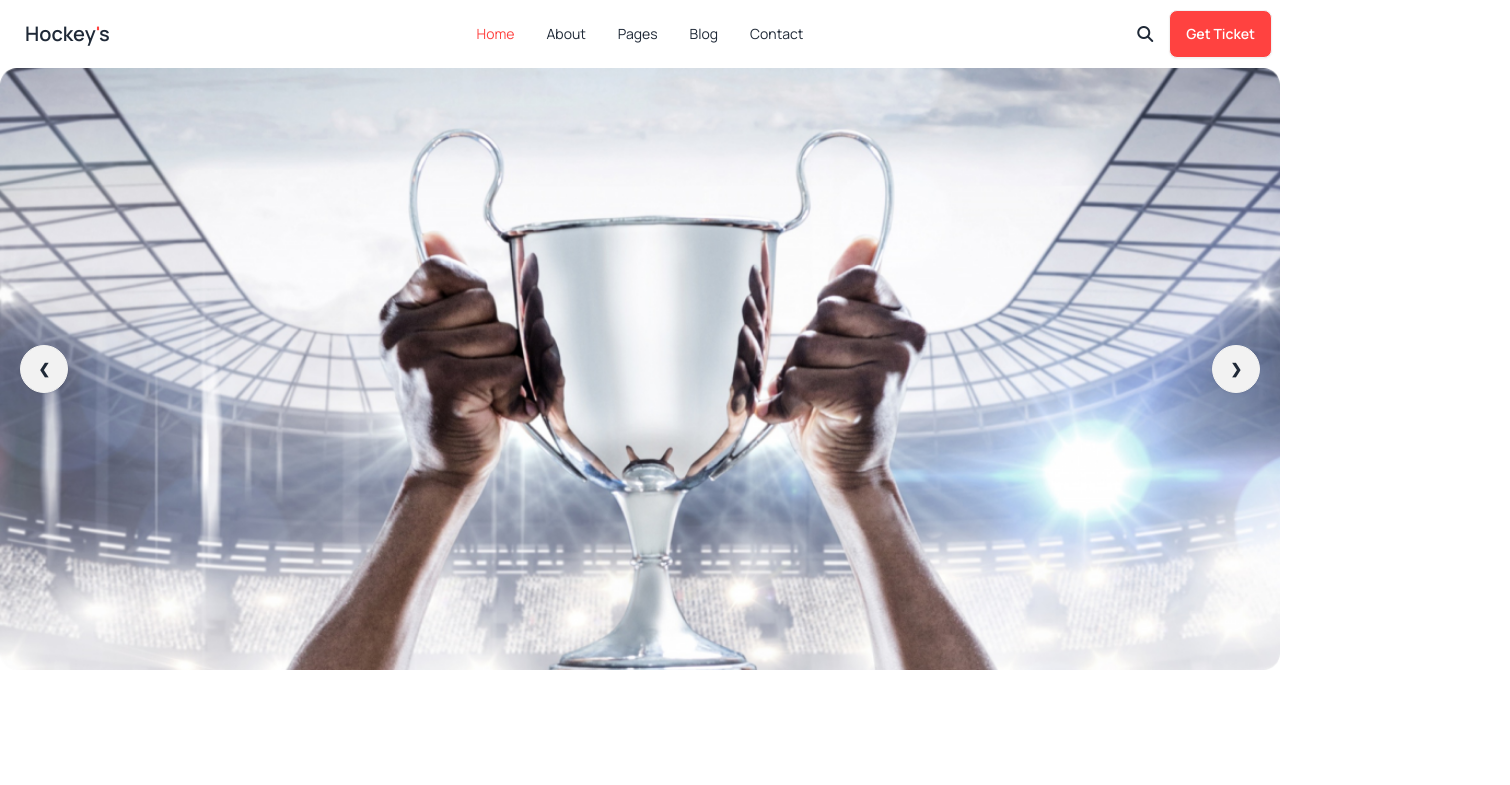
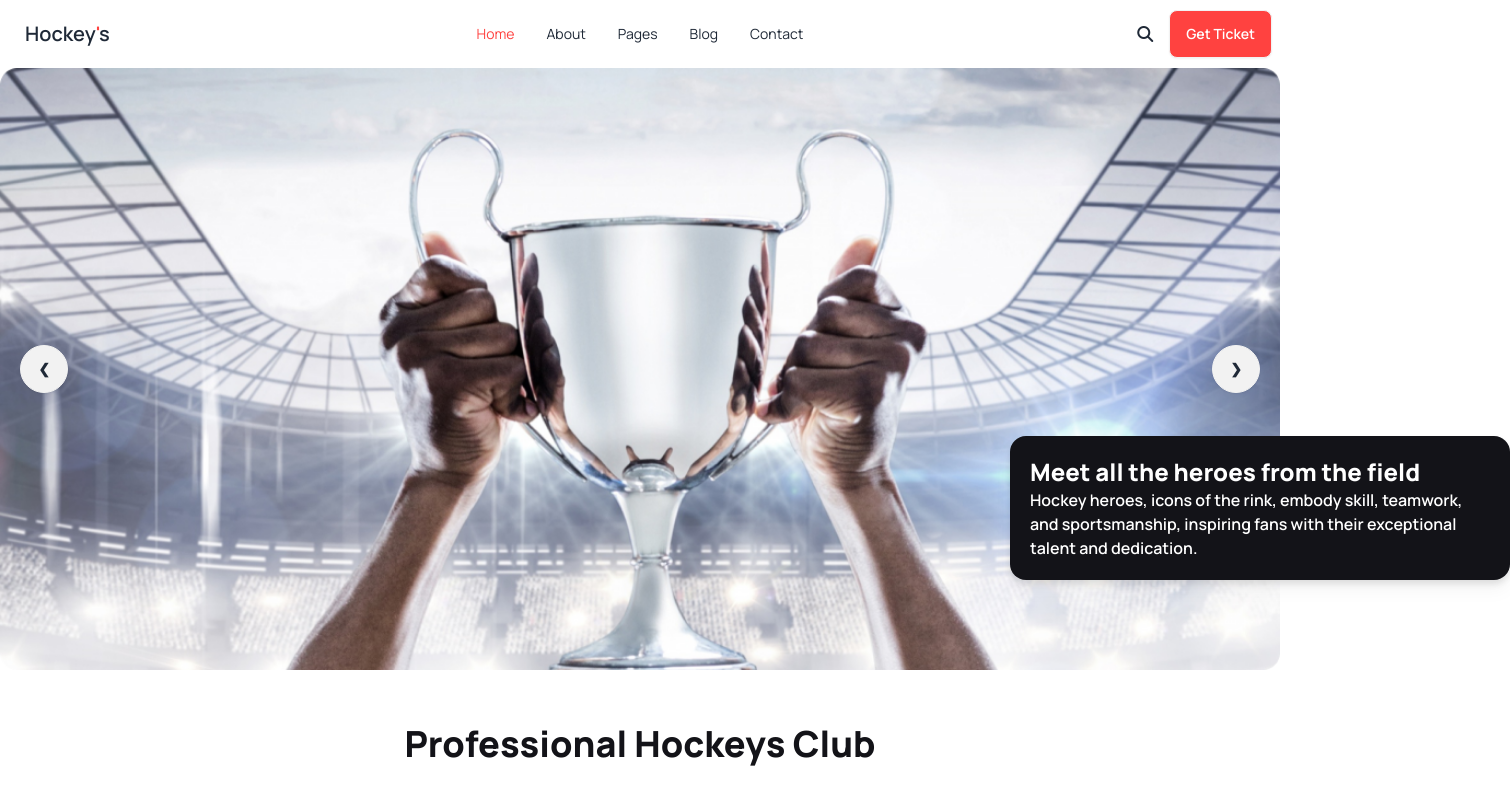
Before and after one commit to mehediibnjakir/B9A3-Hockeys-With-Mehedi, a plain HTML site: page index.html in a window 1280 px wide. Shown: the top 785 px of the page, 1510 px wide, since content can reach past the window. Drawn offline with nearby package versions, Linux system fonts and the light colour scheme.

Commit message:
header bonus section

```diff
--- a/index.html
+++ b/index.html
@@ -80,8 +80,9 @@
             </div>
         </nav>
         <!-- Section 1 Heder "carousel bar" banner Start here -->
-        <section class="container mx-auto ">
+        <section class="container mx-auto lg:mb-32">
             <div class="carousel w-full">
+                <!-- carousel 01 -->
                 <div id="slide1" class="carousel-item relative w-full">
                     <img src="Images/1.png" class="w-full" />
                     <div class="absolute flex justify-between transform -translate-y-1/2 left-5 right-5 top-1/2">
@@ -89,6 +90,8 @@
                         <a href="#slide2" class="btn btn-circle">❯</a>
                     </div>
                 </div>
+
+                <!-- carousel 02 -->
                 <div id="slide2" class="carousel-item relative w-full">
                     <img src="Images/2.png" class=" mx-auto" />
                     <div class="absolute flex justify-between transform -translate-y-1/2 left-5 right-5 top-1/2">
@@ -96,6 +99,8 @@
                         <a href="#slide3" class="btn btn-circle">❯</a>
                     </div>
                 </div>
+
+                <!-- carousel 03 -->
                 <div id="slide3" class="carousel-item relative w-full">
                     <img src="Images/3.png" class="mx-auto" />
                     <div class="absolute flex justify-between transform -translate-y-1/2 left-5 right-5 top-1/2">
@@ -103,6 +108,8 @@
                         <a href="#slide4" class="btn btn-circle">❯</a>
                     </div>
                 </div>
+
+                <!-- carousel 04 -->
                 <div id="slide4" class="carousel-item relative w-full">
                     <img src="Images/4.png" class="mx-auto" />
                     <div class="absolute flex justify-between transform -translate-y-1/2 left-5 right-5 top-1/2">
@@ -110,23 +117,26 @@
                         <a href="#slide1" class="btn btn-circle">❯</a>
                     </div>
                 </div>
+            </div>
 
-            </div>
-            <!-- <div class=" bg-[#131318] p-5 gap-4 w-80 rounded-2xl drop-shadow-lg  -mt-80  ">
+            <!-- bonus black section -->
+
+            <div class=" bg-[#131318] p-5 gap-6 w-80 lg:w-[500px] rounded-2xl drop-shadow-lg  lg:-mt-60 lg:justify-end lg:ml-[1010px]">
                 <h3 class="font-extrabold text-2xl text-[#fff]">
                     Meet all the heroes from the field
                 </h3>
                 <p class="font-semibold text-[#fff]">
-                    Hockey heroes, icons of the rink, embody skill, teamwork, and sportsmanship, inspiring fans with their exceptional talent and dedication.
+                    Hockey heroes, icons of the rink, embody skill, teamwork, and sportsmanship, inspiring fans with
+                    their exceptional talent and dedication.
                 </p>
-            </div> -->
+            </div>
         </section>
     </header>
 
     <!-- Main section start here -->
     <main>
         <!-- Section 2 Start Here "The Hockey club" -->
-        <section class="container mx-auto flex flex-col text-center justify-center items-center">
+        <section class="container mx-auto flex flex-col text-center justify-center items-center ">
             <div class="mb-10 p-4
             ">
                 <h3 class="font-extrabold text-[#131318] text-xl lg:text-4xl mb-6 ">
```
